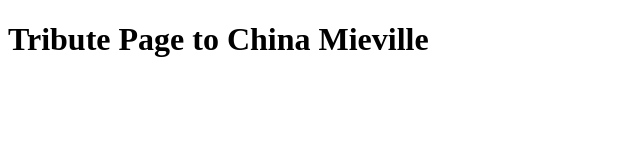
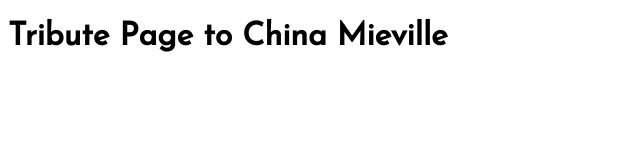
Before and after one commit to gareth-d85/tribute-page, a plain HTML site: page index.html in a window 1280 px wide. Shown: the whole page, without its empty margins (0-640 px from the left). Drawn offline with Linux system fonts and the light colour scheme; files whose address does not match are found by name.

Commit message:
linked css stylesheet to the html

```diff
--- a/index.html
+++ b/index.html
@@ -1,7 +1,7 @@
 <!DOCTYPE html>
 <html>
   <head>
-	<!-- need to add a link to the CSS stylesheet -->
+	<link type="text/css" rel="stylesheet" href="C:\Users\garet_000.ANNALIESE\Desktop\Tribute Page\tribute-page\style sheet.css"/>
     <link href="https://fonts.googleapis.com/css?family=Amatic+SC|Josefin+Sans|Playfair+Display" rel="stylesheet">
   <title>Tribute Page to China Mieville</title>
 </head>
```
